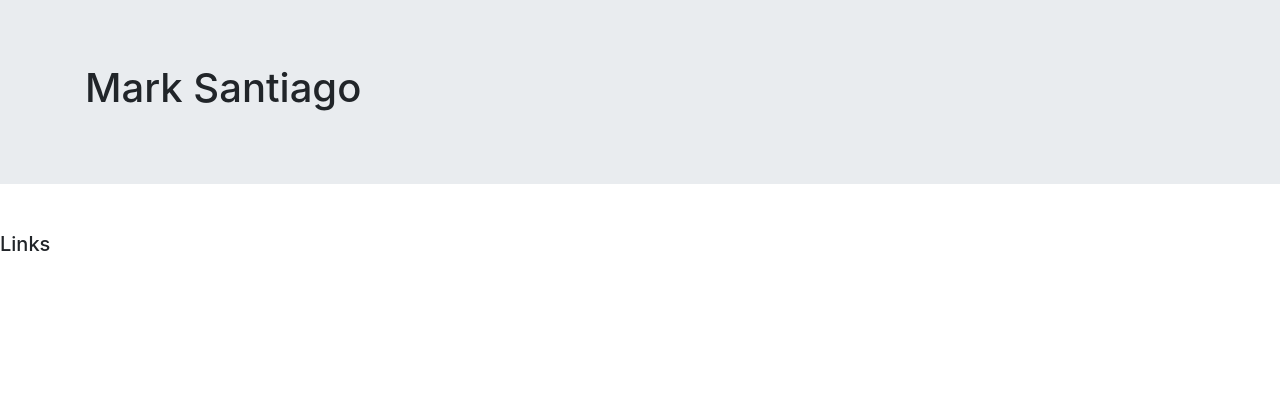
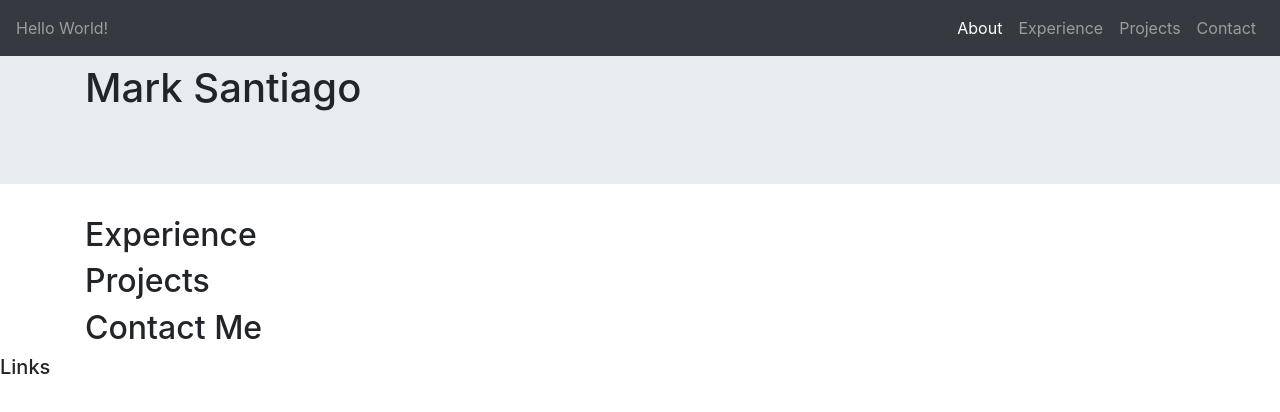
Before and after one commit to santiago-mark/Portfolio, a website: page index.html in a window 1280 px wide. Drawn offline with nearby package versions, Linux system fonts and the light colour scheme.

Commit message:
added navbar

```diff
--- a/index.html
+++ b/index.html
@@ -16,6 +16,27 @@
 </head>
 
 <body>
+    <div>
+        <nav class="navbar navbar-expand-sm navbar-dark bg-dark fixed-top">
+            <div class="collapse navbar-collapse" id="menuNavbar">
+                <span class="navbar-text">Hello World!</span>
+                <ul class="navbar-nav ml-auto">
+                    <li class="nav-item active">
+                        <a class="nav-link" href="#">About</a>
+                    </li>
+                    <li class="nav-item ">
+                        <a class="nav-link" href="#">Experience</a>
+                    </li>
+                    <li class="nav-item ">
+                        <a class="nav-link" href="#">Projects</a>
+                    </li>
+                    <li class="nav-item ">
+                        <a class="nav-link" href="#">Contact</a>
+                    </li>
+                </ul>
+            </div>
+        </nav>
+    </div>
 
     <header class="jumbotron jumbotron-fluid">
         <div class="container">
@@ -27,15 +48,17 @@
         </div>
     </header>
 
-        <nav class="navbar navbar-expand-sm navbar-dark sticky-top">
-            <div class="container">
-                <div class="collapse navbar-collapse" id="menuNavbar">
-                    <ul class="navbar-nav">
+    <div id="experience" class="container">
+        <h2>Experience</h2>
+    </div>
 
-                    </ul>
+    <div id="projects" class="container">
+        <h2>Projects</h2>
     </div>
+
+    <div id="contact" class="container">
+        <h2>Contact Me</h2>
     </div>
-        </nav>
 
     <footer>
         <div>
@@ -49,5 +72,4 @@
     <script src="node_modules/popper.js/dist/umd/popper.min.js"></script>
     <script src="node_modules/bootstrap/dist/js/bootstrap.min.js"></script>
 </body>
-
 </html>
```
Lines whose indentation alone changed are shown as unchanged.
